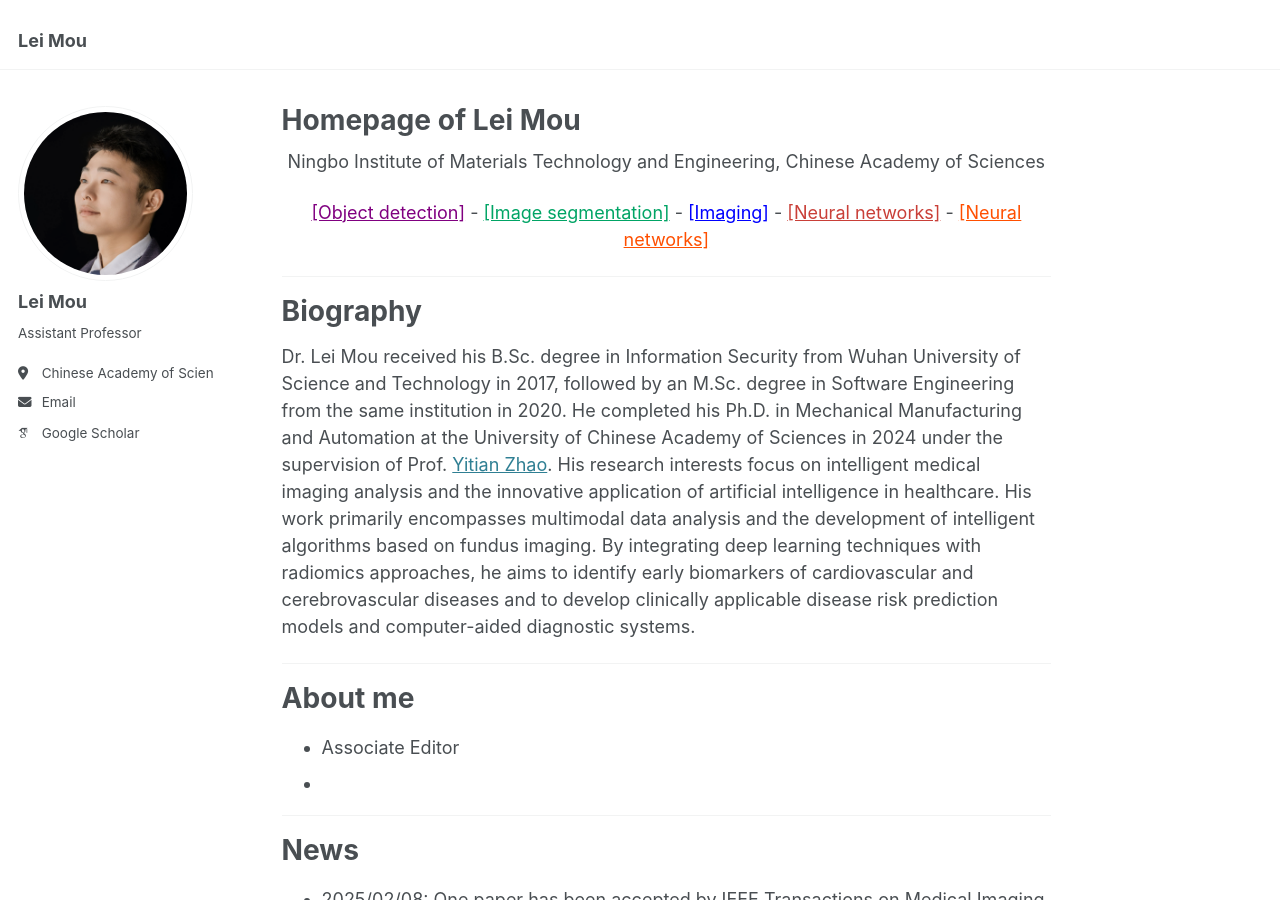
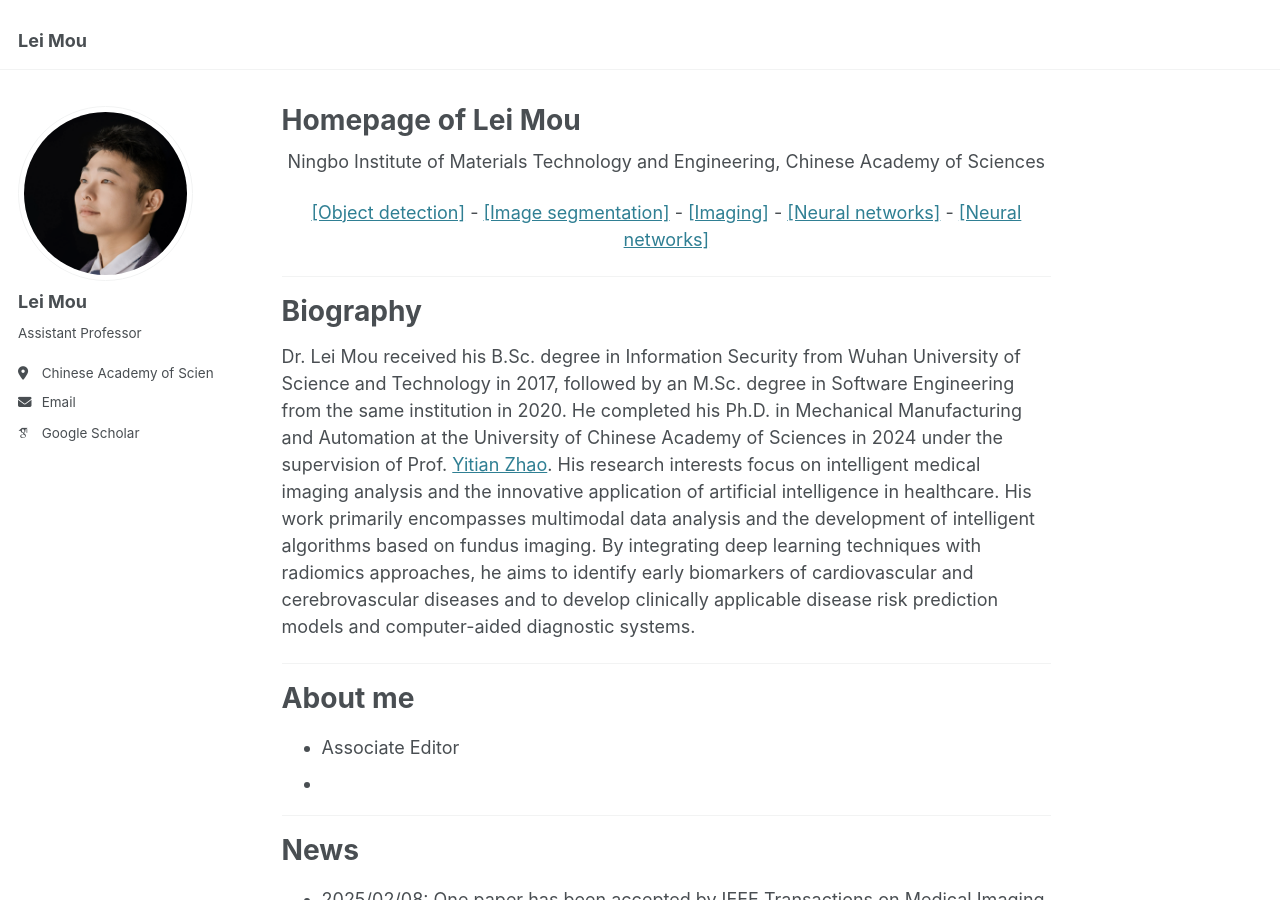
Before and after one commit to iBrain-007/iBrain-007.github.io, a Jekyll site: the page built from _pages/about.md, in a window 1280 px wide and 900 px high. Built offline with Jekyll 4.4.1, drawn with Linux system fonts in a browser that asks for light colours; some web fonts are replaced.

Commit message:
Update about.md

```diff
--- a/_pages/about.md
+++ b/_pages/about.md
@@ -10,15 +10,15 @@ redirect_from:
 <p align="center"> Ningbo Institute of Materials Technology and Engineering, Chinese Academy of Sciences
 </p>
 <p align="center">
-    <a style="color:purple;">[Object detection]</a>
+    <a>[Object detection]</a>
     -
-    <a style="color:#00a465;">[Image segmentation]</a>
+    <a>[Image segmentation]</a>
     -
-    <a style="color:blue;">[Imaging]</a>
+    <a>[Imaging]</a>
     -
-    <a style="color:#c93f38;">[Neural networks]</a>
+    <a>[Neural networks]</a>
     -
-    <a style="color:#ff4f00;">[Neural networks]</a>
+    <a>[Neural networks]</a>
 </p>
 
 ---
```
